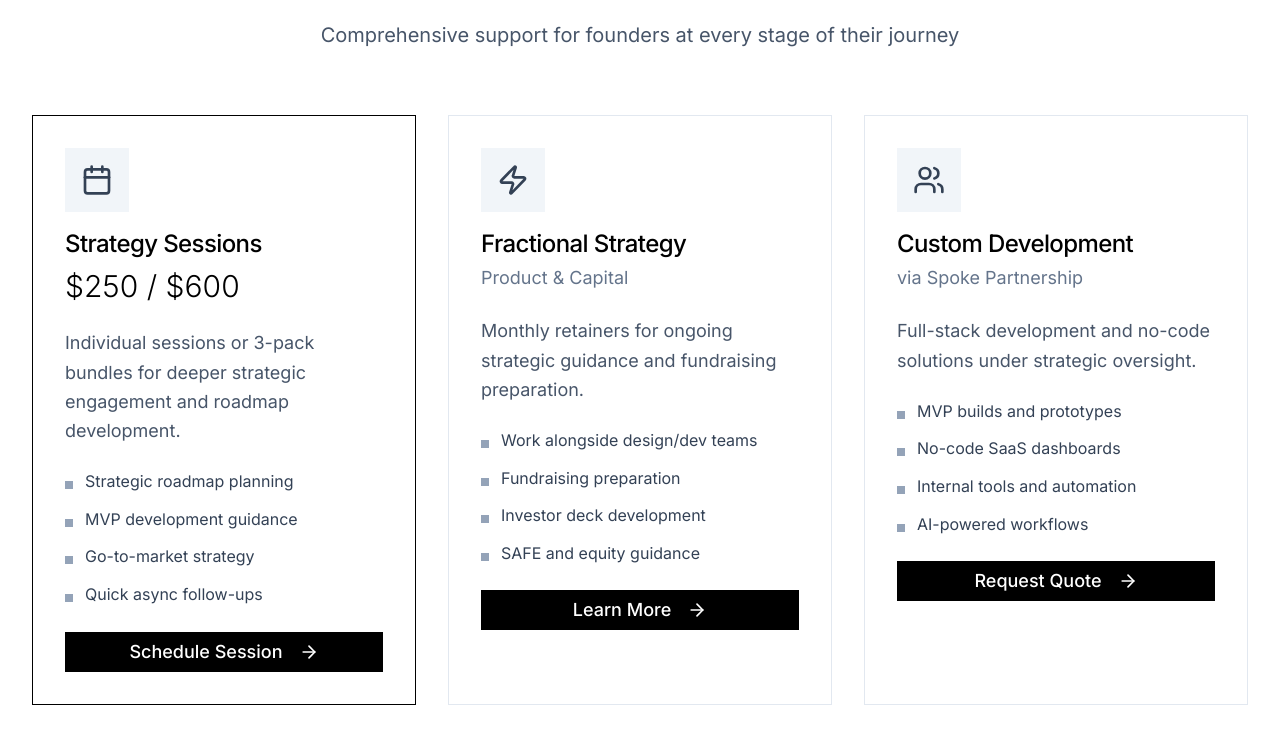
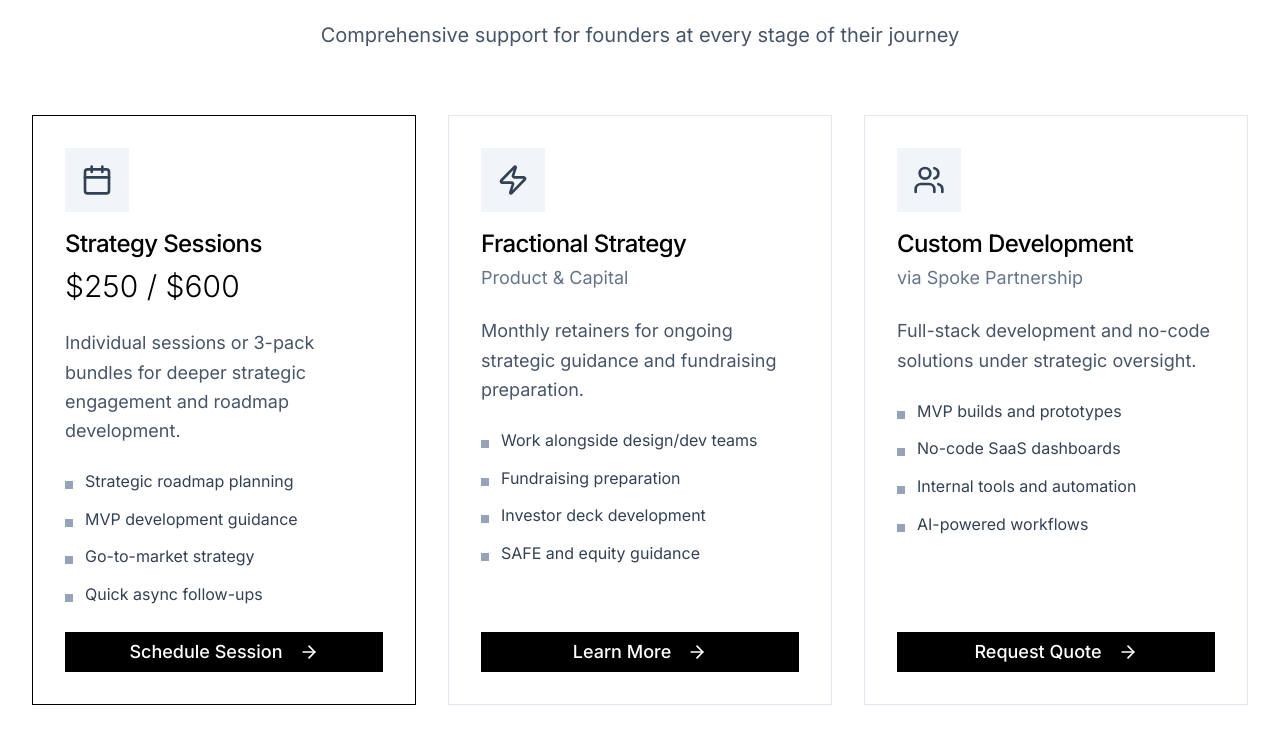
Before and after one commit to jakecrowley05/trusted-voice-portfolio, a React (Vite) app: page / in a window 1280 px wide. Shown: the part 3689-4425 px from the top of the page. Built offline with nearby package versions, Linux system fonts and the light colour scheme.

Commit message:
Fix: Adjust layout and spacing for consistency
Adjusted the layout of the boxes in the CCVPainPoints and CCVWhatWeOffer components to ensure equal height. Also, ensured consistent spacing for action items in the CCVOfferings component.

```diff
--- a/public/styles/cc-fixes.css
+++ b/public/styles/cc-fixes.css
@@ -1,3 +1,4 @@
+
 
 /* === Task 1 — equal-height tiles === */
 .cc-card-grid {
@@ -14,4 +15,42 @@
   background: #fff;
 }
 
-.cc-card__body { flex: 1 1 auto; }
+.cc-card__body {
+  flex: 1 1 auto;
+}
+
+/* === Task 2 — equal-height offering cards with aligned CTAs === */
+.cc-offering-grid {
+  display: grid;
+  gap: 2rem;
+  grid-template-columns: repeat(auto-fit, minmax(350px, 1fr));
+}
+
+.cc-offering-card {
+  display: flex;
+  flex-direction: column;
+  background: white;
+  border: 1px solid #e2e8f0;
+  transition: all 0.3s ease;
+  min-height: 100%;
+}
+
+.cc-offering-card:hover {
+  box-shadow: 0 10px 25px rgba(0, 0, 0, 0.15);
+}
+
+.cc-offering-card__content {
+  flex: 1;
+  display: flex;
+  flex-direction: column;
+  padding: 2rem;
+}
+
+.cc-offering-card__body {
+  flex: 1;
+}
+
+.cc-offering-card__cta {
+  margin-top: auto;
+  padding-top: 1.5rem;
+}
--- a/src/components/CCV/CCVOfferings.tsx
+++ b/src/components/CCV/CCVOfferings.tsx
@@ -27,10 +27,11 @@ const OfferingCard = ({
   isHighlighted = false
 }: OfferingCardProps) => {
   return (
-    <div className={`bg-white p-8 border transition-all duration-300 hover:shadow-lg ${
+    <div className={`cc-offering-card ${
       isHighlighted ? 'border-black' : 'border-slate-200'
     }`}>
-      <div className="space-y-6">
+      <div className="cc-offering-card__content">
+        <div className="cc-offering-card__body space-y-6">
           <div className="space-y-4">
             <div className="w-16 h-16 bg-slate-100 flex items-center justify-center">
               {icon}
@@ -52,7 +53,9 @@ const OfferingCard = ({
               </li>
             ))}
           </ul>
+        </div>
 
+        <div className="cc-offering-card__cta">
           <Button
             onClick={ctaAction}
             className="w-full bg-black text-white hover:bg-slate-800 py-4 text-lg font-medium rounded-none"
@@ -60,6 +63,7 @@ const OfferingCard = ({
             {ctaText}
             <ArrowRight className="ml-2 h-5 w-5" />
           </Button>
+        </div>
       </div>
     </div>
   );
@@ -95,7 +99,7 @@ const CCVOfferings = () => {
           </p>
         </div>
 
-        <div className="grid md:grid-cols-2 lg:grid-cols-3 gap-8">
+        <div className="cc-offering-grid">
           <OfferingCard
             icon={<Calendar className="h-8 w-8 text-slate-700" />}
             title="Strategy Sessions"
```
Lines whose indentation alone changed are shown as unchanged.
